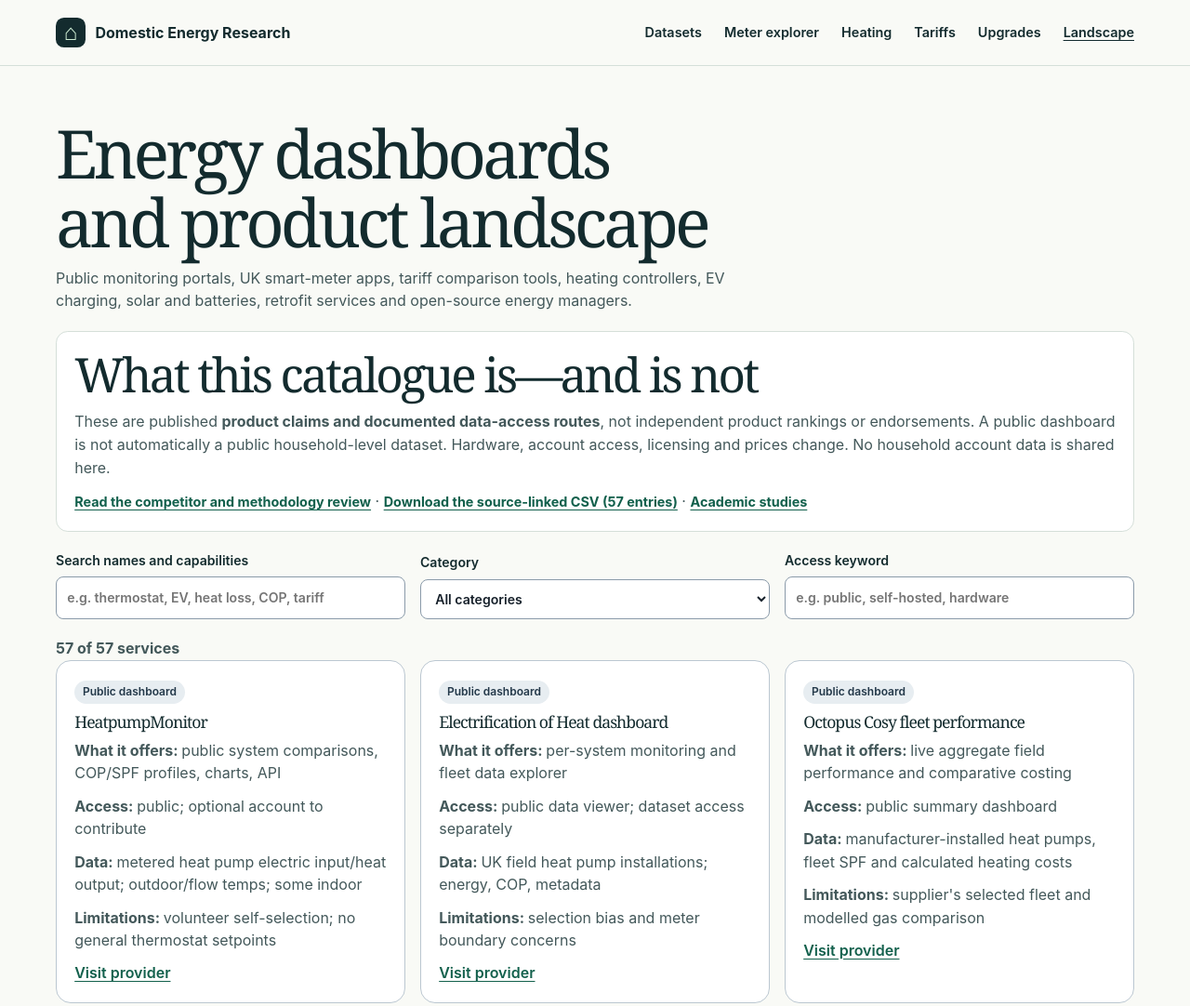
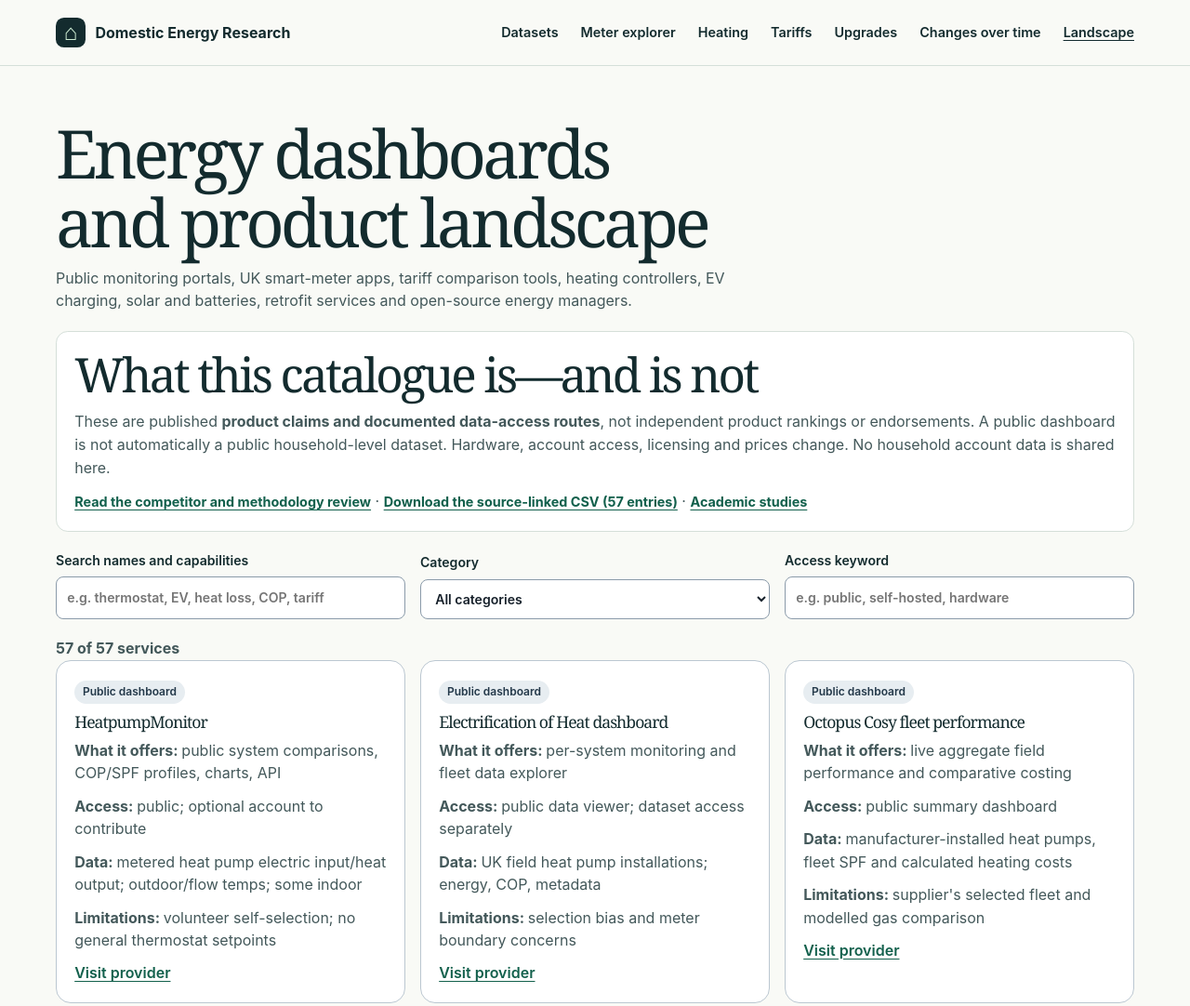
Before and after one commit to charlie9578/domestic-energy-analysis, a plain HTML site: page landscape.html in a window 1280 px wide. Shown: the top 1082 px of the page at 93% size. Drawn offline with Linux system fonts and the light colour scheme.

Commit message:
Link changes-over-time research and interactive scenarios throughout website

```diff
--- a/landscape.html
+++ b/landscape.html
@@ -25,7 +25,7 @@
 </head>
 <body>
 <a class="skip" href="#main">Skip to content</a>
-<header class="header"><div class="wrap header-inner"><a class="brand" href="./"><span class="brand-icon" aria-hidden="true">⌂</span> Domestic Energy Research</a><nav aria-label="Main navigation"><a href="datasets.html">Datasets</a><a href="meter-explorer.html">Meter explorer</a><a href="heating.html">Heating</a><a href="tariffs.html">Tariffs</a><a href="upgrades.html">Upgrades</a><a href="landscape.html" aria-current="page">Landscape</a></nav></div></header>
+<header class="header"><div class="wrap header-inner"><a class="brand" href="./"><span class="brand-icon" aria-hidden="true">⌂</span> Domestic Energy Research</a><nav aria-label="Main navigation"><a href="datasets.html">Datasets</a><a href="meter-explorer.html">Meter explorer</a><a href="heating.html">Heating</a><a href="tariffs.html">Tariffs</a><a href="upgrades.html">Upgrades</a><a href="behaviour.html">Changes over time</a><a href="landscape.html" aria-current="page">Landscape</a></nav></div></header>
 <main id="main" class="wrap section">
 <div class="section-heading"><h1 class="subpage-title">Energy dashboards and product landscape</h1>
 <p>Public monitoring portals, UK smart-meter apps, tariff comparison tools, heating controllers, EV charging, solar and batteries, retrofit services and open-source energy managers.</p></div>
```
